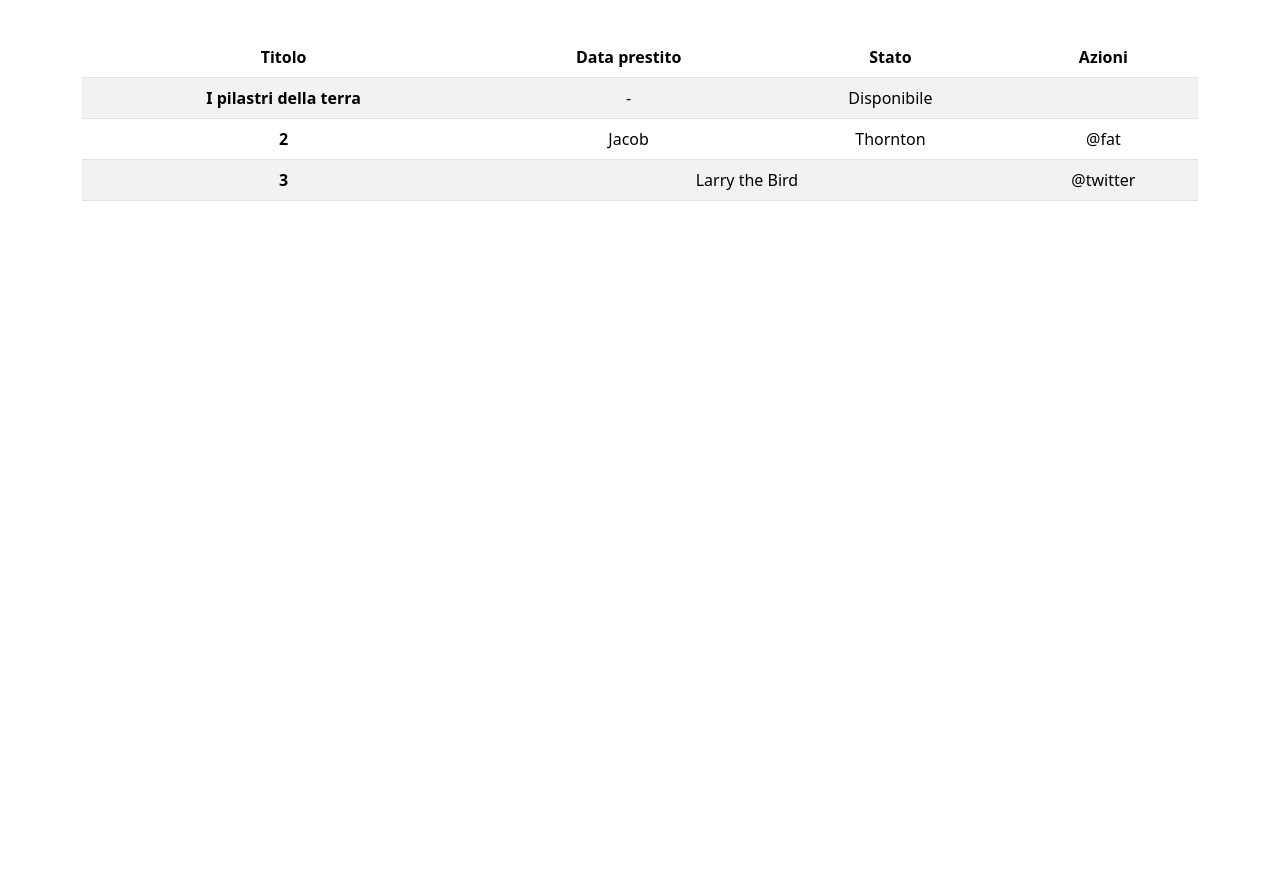
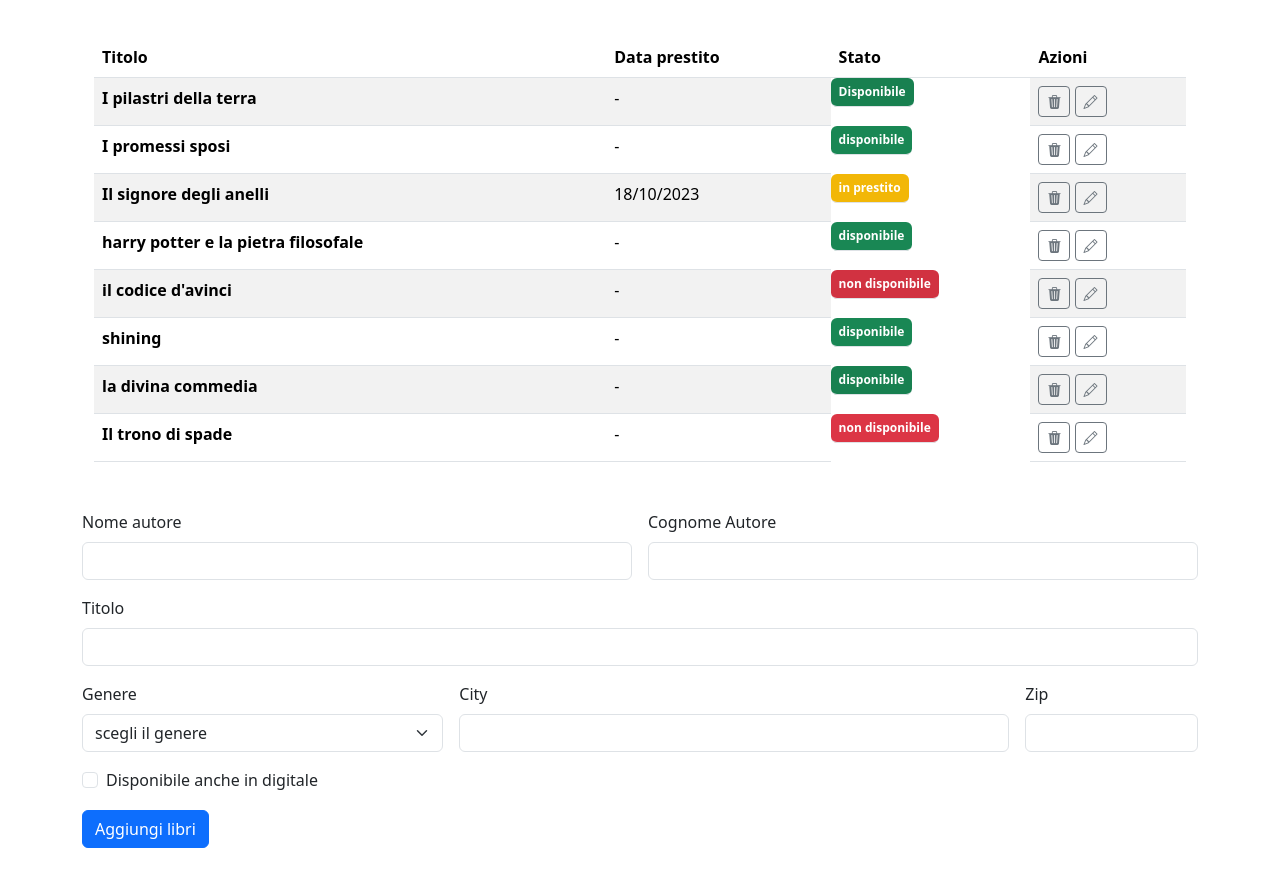
Before and after one commit to FernandoDerentiis/css-bootstrap-dashboard, a plain HTML site: page index.html in a window 1280 px wide. Shown: the part 171-1067 px from the top of the page. Before the commit the page ends 800 px from the top, so only its background shows below. Drawn offline with nearby package versions, Linux system fonts and the light colour scheme.

Commit message:
feat:form

```diff
--- a/index.html
+++ b/index.html
@@ -5,6 +5,10 @@
     <meta name="viewport" content="width=device-width, initial-scale=1.0" />
     <title>Document</title>
     <link rel="stylesheet" href="./css/atyle.css" />
+    <link
+      rel="stylesheet"
+      href="https://cdn.jsdelivr.net/npm/bootstrap-icons@1.11.3/font/bootstrap-icons.min.css"
+    />
     <link
       rel="stylesheet"
       href="https://cdn.jsdelivr.net/npm/bootstrap@5.3.3/dist/css/bootstrap.min.css"
@@ -47,13 +51,13 @@
 
     <!-- fine header -->
     <main>
-      <div class="container text-center my-5">
+      <div class="container my-5">
         <div class="row">
           <div class="col">
             <h1>catalogo libri</h1>
           </div>
 
-          <div class="col">
+          <div class="col text-end">
             <button type="button" class="btn btn-primary">
               Aggiungi Libro
             </button>
@@ -61,7 +65,7 @@
         </div>
 
         <!-- tabella -->
-
+        <div class="container my-5">
           <table class="table table table-striped my-5">
             <thead>
               <tr>
@@ -73,24 +77,169 @@
             </thead>
             <tbody>
               <tr>
-              <th scope="row">I pilastri della terra</th>
+                <th>I pilastri della terra</th>
                 <td>-</td>
-              <td>Disponibile</td>
-              <td></td>
+                <td class="badge bg-success text-white">Disponibile</td>
+                <td>
+                  <button class="btn btn-sm btn-outline-secondary">
+                    <i class="bi bi-trash3-fill"> </i>
+                  </button>
+                  <button class="btn btn-sm btn-outline-secondary">
+                    <i class="bi bi-pencil"></i>
+                  </button>
+                </td>
               </tr>
               <tr>
-              <th scope="row">2</th>
-              <td>Jacob</td>
-              <td>Thornton</td>
-              <td>@fat</td>
+                <th>I promessi sposi</th>
+                <td>-</td>
+                <td class="badge bg-success text-white">disponibile</td>
+                <td>
+                  <button class="btn btn-sm btn-outline-secondary">
+                    <i class="bi bi-trash3-fill"></i>
+                  </button>
+                  <button class="btn btn-sm btn-outline-secondary">
+                    <i class="bi bi-pencil"></i>
+                  </button>
+                </td>
               </tr>
               <tr>
-              <th scope="row">3</th>
-              <td colspan="2">Larry the Bird</td>
-              <td>@twitter</td>
+                <th scope="row">Il signore degli anelli</th>
+                <td>18/10/2023</td>
+                <td class="badge bg-warning text-white">in prestito</td>
+                <td>
+                  <button class="btn btn-sm btn-outline-secondary">
+                    <i class="bi bi-trash3-fill"></i>
+                  </button>
+                  <button class="btn btn-sm btn-outline-secondary">
+                    <i class="bi bi-pencil"></i>
+                  </button>
+                </td>
+              </tr>
+
+              <tr>
+                <th scope="row ">harry potter e la pietra filosofale</th>
+                <td>-</td>
+                <td class="badge bg-success text-white">disponibile</td>
+                <td>
+                  <button class="btn btn-sm btn-outline-secondary">
+                    <i class="bi bi-trash3-fill"></i>
+                  </button>
+                  <button class="btn btn-sm btn-outline-secondary">
+                    <i class="bi bi-pencil"></i>
+                  </button>
+                </td>
+              </tr>
+
+              <tr>
+                <th scope="row">il codice d'avinci</th>
+                <td>-</td>
+                <td class="badge bg-danger text-white">non disponibile</td>
+                <td>
+                  <button class="btn btn-sm btn-outline-secondary">
+                    <i class="bi bi-trash3-fill"></i>
+                  </button>
+                  <button class="btn btn-sm btn-outline-secondary">
+                    <i class="bi bi-pencil"></i>
+                  </button>
+                </td>
+              </tr>
+
+              <tr>
+                <th scope="row">shining</th>
+                <td>-</td>
+                <td class="badge bg-success text-white">disponibile</td>
+                <td>
+                  <button class="btn btn-sm btn-outline-secondary">
+                    <i class="bi bi-trash3-fill"></i>
+                  </button>
+                  <button class="btn btn-sm btn-outline-secondary">
+                    <i class="bi bi-pencil"></i>
+                  </button>
+                </td>
+              </tr>
+
+              <tr>
+                <th scope="row">la divina commedia</th>
+                <td>-</td>
+                <td class="badge bg-success text-white">disponibile</td>
+                <td>
+                  <button class="btn btn-sm btn-outline-secondary">
+                    <i class="bi bi-trash3-fill"></i>
+                  </button>
+                  <button class="btn btn-sm btn-outline-secondary">
+                    <i class="bi bi-pencil"></i>
+                  </button>
+                </td>
+              </tr>
+
+              <tr>
+                <th scope="row">Il trono di spade</th>
+                <td>-</td>
+                <td class="badge bg-danger text-white">non disponibile</td>
+                <td>
+                  <button class="btn btn-sm btn-outline-secondary">
+                    <i class="bi bi-trash3-fill"></i>
+                  </button>
+                  <button class="btn btn-sm btn-outline-secondary">
+                    <i class="bi bi-pencil"></i>
+                  </button>
+                </td>
               </tr>
             </tbody>
           </table>
+        </div>
+
+        <form class="row g-3">
+          <div class="col-md-6">
+            <label for="validationCustom01" class="form-label"
+              >Nome autore</label
+            >
+
+            <input type="text" class="form-control" id="validationCustom01"
+            value= >
+          </div>
+          <div class="col-md-6">
+            <label for="validationCustom01" class="form-label"
+              >Cognome Autore</label
+            >
+            <input type="text" class="form-control" id="validationCustom01"
+            value= >
+          </div>
+          <div class="col-12">
+            <label for="inputAddress" class="form-label">Titolo</label>
+            <input type="text" class="form-control" />
+          </div>
+          <div class="col-md-4">
+            <label for="inputState" class="form-label">Genere</label>
+            <select id="inputState" class="form-select">
+              <option selected>scegli il genere</option>
+              <option>...</option>
+            </select>
+          </div>
+
+          <div class="col-md-6">
+            <label for="inputCity" class="form-label">City</label>
+            <input type="text" class="form-control" id="inputCity" />
+          </div>
+
+          <div class="col-md-2">
+            <label for="inputZip" class="form-label">Zip</label>
+            <input type="text" class="form-control" id="inputZip" />
+          </div>
+          <div class="col-12">
+            <div class="form-check">
+              <input class="form-check-input" type="checkbox" id="gridCheck" />
+              <label class="form-check-label" for="gridCheck">
+                Disponibile anche in digitale
+              </label>
+            </div>
+          </div>
+          <div class="col-12">
+            <button type="submit" class="btn btn-primary">
+              Aggiungi libri
+            </button>
+          </div>
+        </form>
       </div>
     </main>
 
```
Lines whose indentation alone changed are shown as unchanged.
